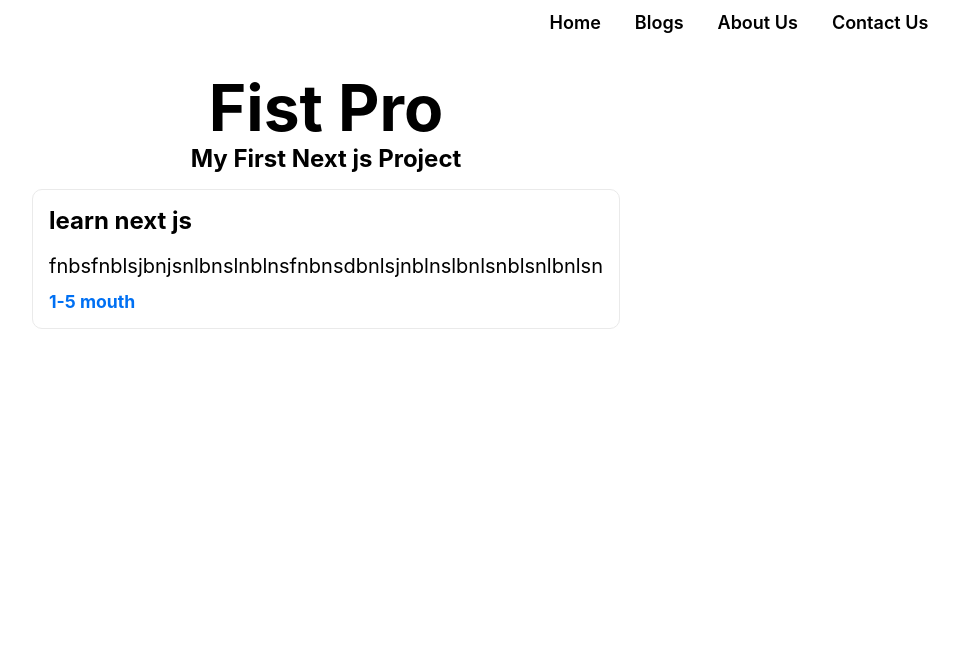
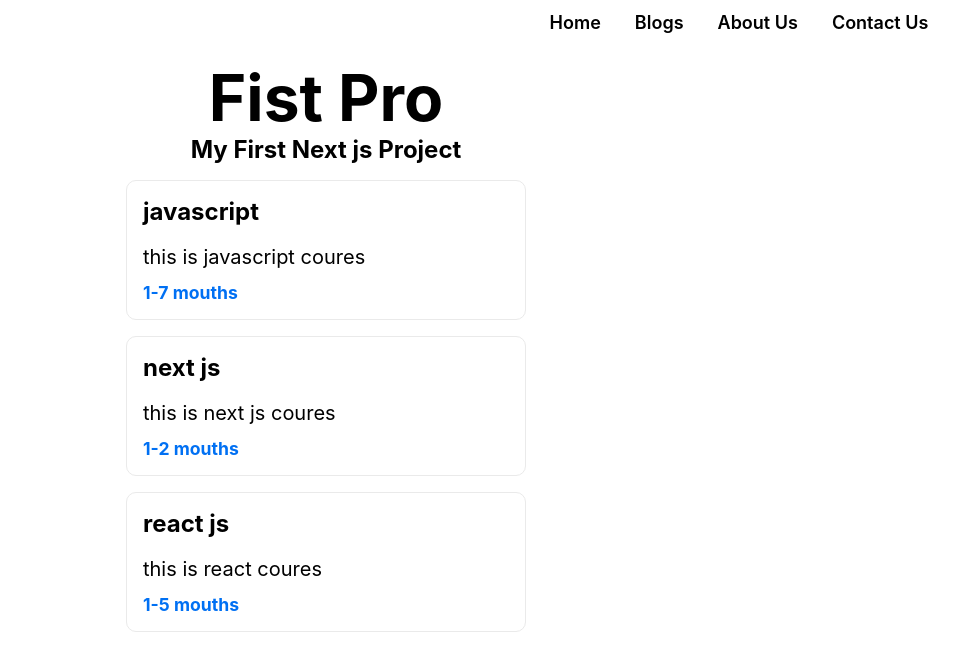
Before and after one commit to Xcoder304/first-app-is-nextjs, a Next.js app: page / in a window 1280 px wide. Shown: the top 670 px of the page, without its empty margins (314-1273 px from the left). Built offline with nearby package versions, Linux system fonts and the light colour scheme.

Commit message:
fetch the data form json or api

```diff
--- a/blogdata/learn-javascript.json
+++ b/blogdata/learn-javascript.json
@@ -1,5 +1,5 @@
 {
-  "name": "javascript",
+  "title": "javascript",
   "slug": "this is javascript coures",
   "duration": "1-7 mouths"
 }
--- a/blogdata/learn-nextjs.json
+++ b/blogdata/learn-nextjs.json
@@ -1,5 +1,5 @@
 {
-  "name": "next js",
+  "title": "next js",
   "slug": "this is next js coures",
   "duration": "1-2 mouths"
 }
--- a/blogdata/learn-react-js.json
+++ b/blogdata/learn-react-js.json
@@ -1,5 +1,5 @@
 {
-  "name": "react js",
+  "title": "react js",
   "slug": "this is react coures",
   "duration": "1-5 mouths"
 }
--- a/pages/index.js
+++ b/pages/index.js
@@ -1,10 +1,23 @@
-import React from "react";
+import React, { useEffect, useState } from "react";
 import Head from "next/head";
 // import Image from "next/image";
 import styles from "../styles/Home.module.css";
 import Link from "next/link";
 
 export default function Home() {
+  const [blogs, setblogs] = useState([]);
+
+  useEffect(() => {
+    let url = "http://localhost:3000/api/allBlogs";
+    fetch(url)
+      .then((data) => {
+        return data.json();
+      })
+      .then((json) => {
+        setblogs(json);
+      });
+  }, []);
+
   return (
     <div className={styles.container}>
       <Head>
@@ -22,17 +35,19 @@ export default function Home() {
 
         <div className={styles.blogs}>
           <ul>
+            {blogs.map(({ title, slug, duration }) => {
+              return (
                 <Link href="/viewblog">
                   <a>
                     <li>
-                  <h4>learn next js </h4>
-                  <p>
-                    fnbsfnblsjbnjsnlbnslnblnsfnbnsdbnlsjnblnslbnlsnblsnlbnlsn
-                  </p>
-                  <span>1-5 mouth</span>
+                      <h4>{title}</h4>
+                      <p>{slug}</p>
+                      <span>{duration}</span>
                     </li>
                   </a>
                 </Link>
+              );
+            })}
           </ul>
         </div>
       </main>
--- a/styles/Home.module.css
+++ b/styles/Home.module.css
@@ -70,6 +70,8 @@
   gap: 10px;
 }
 .blogs ul li {
+  width: 400px;
+  max-width: 70vw;
   margin: 1rem;
   padding: 1rem;
   text-align: left;
```
Lines whose indentation alone changed are shown as unchanged.
